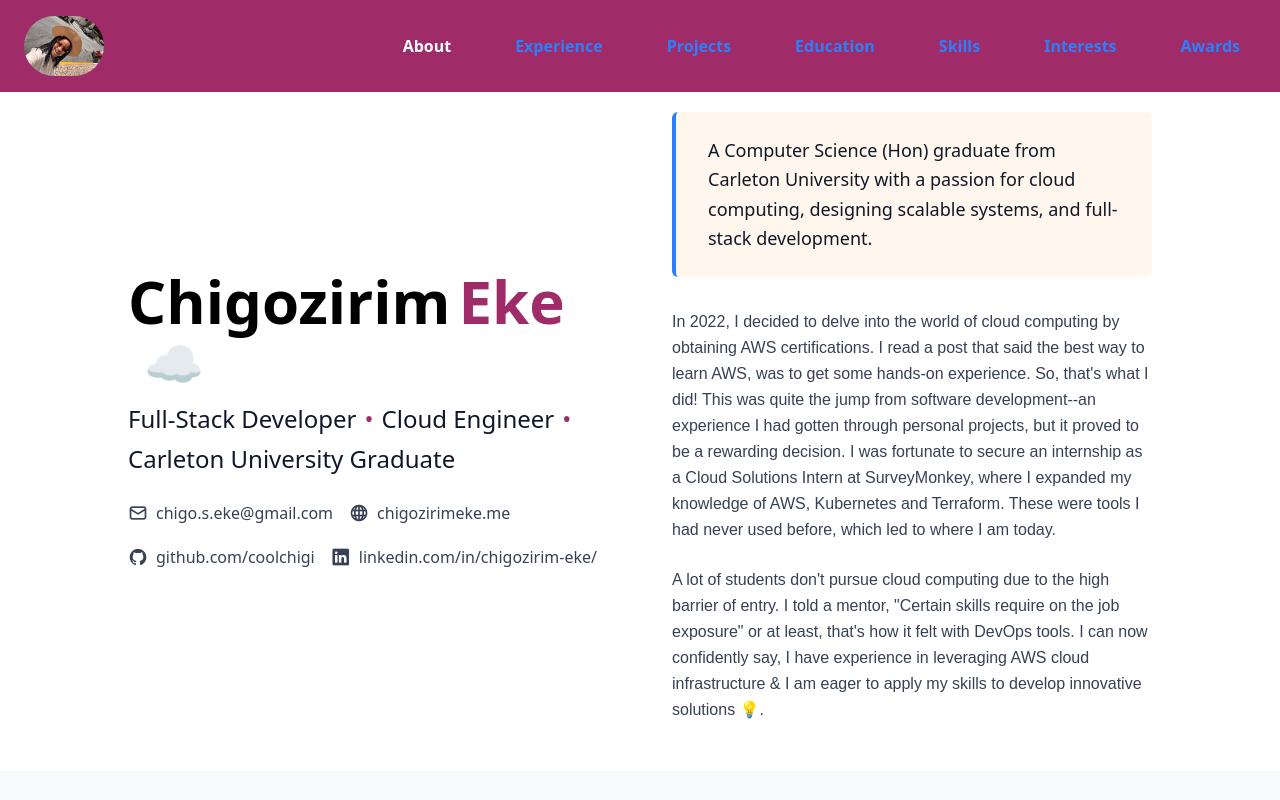
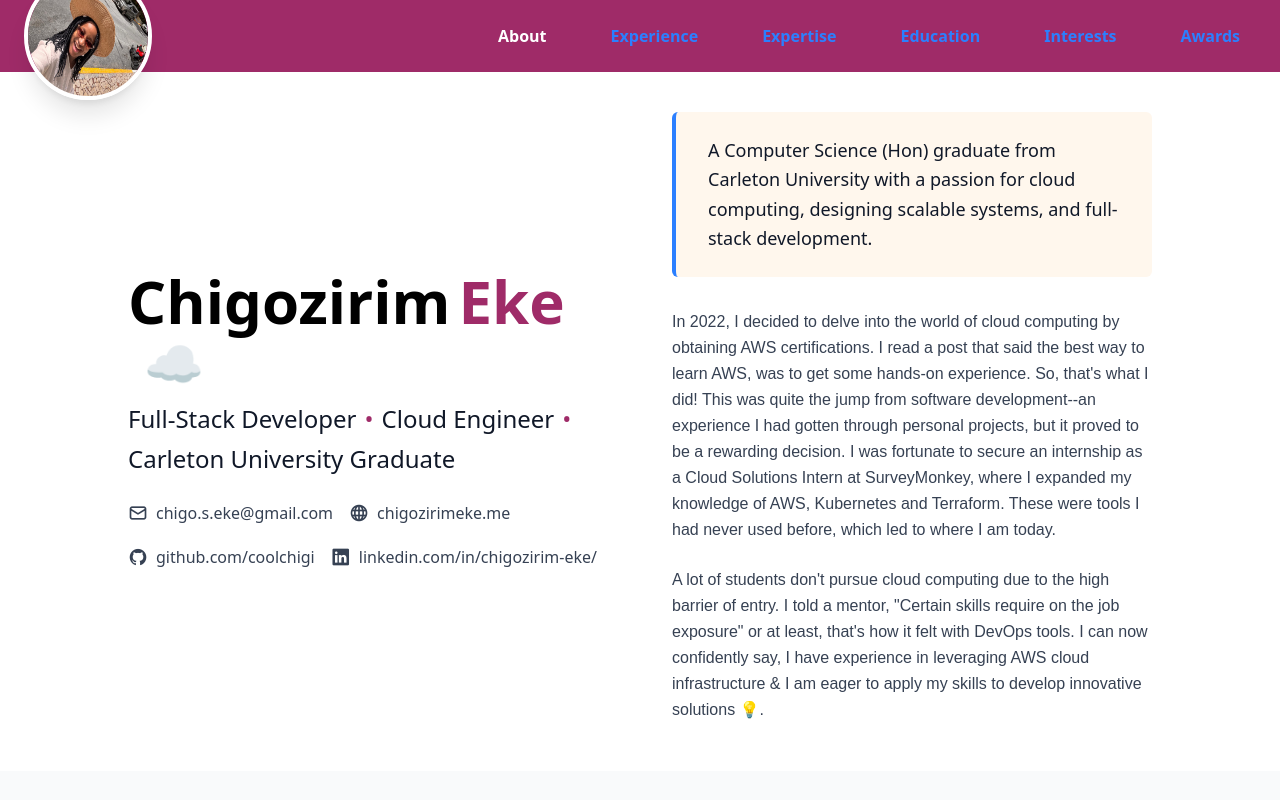
Before and after one commit to coolchigi/AWS, a React (Vite) app in the folder react-app/serverless-resume-react/: page / in a window 1280 px wide. Shown: the top 800 px of the page. Built offline with nearby package versions, Linux system fonts and the light colour scheme; no server answers; a web font is replaced by a local one.

Commit message:
fix: update navigation sections and adjust header styles

```diff
--- a/react-app/serverless-resume-react/src/components/Header/Header.tsx
+++ b/react-app/serverless-resume-react/src/components/Header/Header.tsx
@@ -28,9 +28,8 @@ const Header: React.FC = () => {
     const sections = [
       "about",
       "experience",
-      "projects",
+      "technical-expertise",
       "education",
-      "skills",
       "interests",
       "awards"
     ];
@@ -69,7 +68,7 @@ const Header: React.FC = () => {
   }, []);
 
   return (
-    <nav className="fixed top-0 w-full bg-[#9F2B68] text-white z-50 px-6 py-4">
+    <nav className="fixed top-0 w-full bg-[#9F2B68] text-white z-50 px-6 py-1">
       <div className="container mx-auto flex items-center justify-between">
         {/* Logo/Brand */}
         <div className="flex items-center">
@@ -79,7 +78,7 @@ const Header: React.FC = () => {
             className="flex items-center space-x-2 text-blue-500"
           >
             <img
-              className="h-auto w-auto max-h-20 max-w-20 rounded-full"
+              className="h-32 w-32 rounded-full -my-8 relative z-10 border-4 border-white shadow-xl"
               src={profilePic}
               alt="Chigozirim Eke"
             />
@@ -100,9 +99,8 @@ const Header: React.FC = () => {
             {[
               "about",
               "experience",
-              "projects",
+              "technical-expertise",
               "education",
-              "skills",
               "interests",
               "awards"
             ].map((section) => (
@@ -110,7 +108,7 @@ const Header: React.FC = () => {
                 <a
                   href={`#${section}`}
                   onClick={() => handleNavLinkClick(section)}
-                  className={`block py-2 px-4 capitalize transition-colors duration-200
+                  className={`block py-0 px-4 capitalize transition-colors duration-200
         ${
           activeSection === section
             ? "text-white font-bold"
@@ -118,7 +116,7 @@ const Header: React.FC = () => {
         }
         hover:text-white`}
                 >
-                  {section}
+                  {section === "technical-expertise" ? "expertise" : section}
                 </a>
               </li>
             ))}
```
